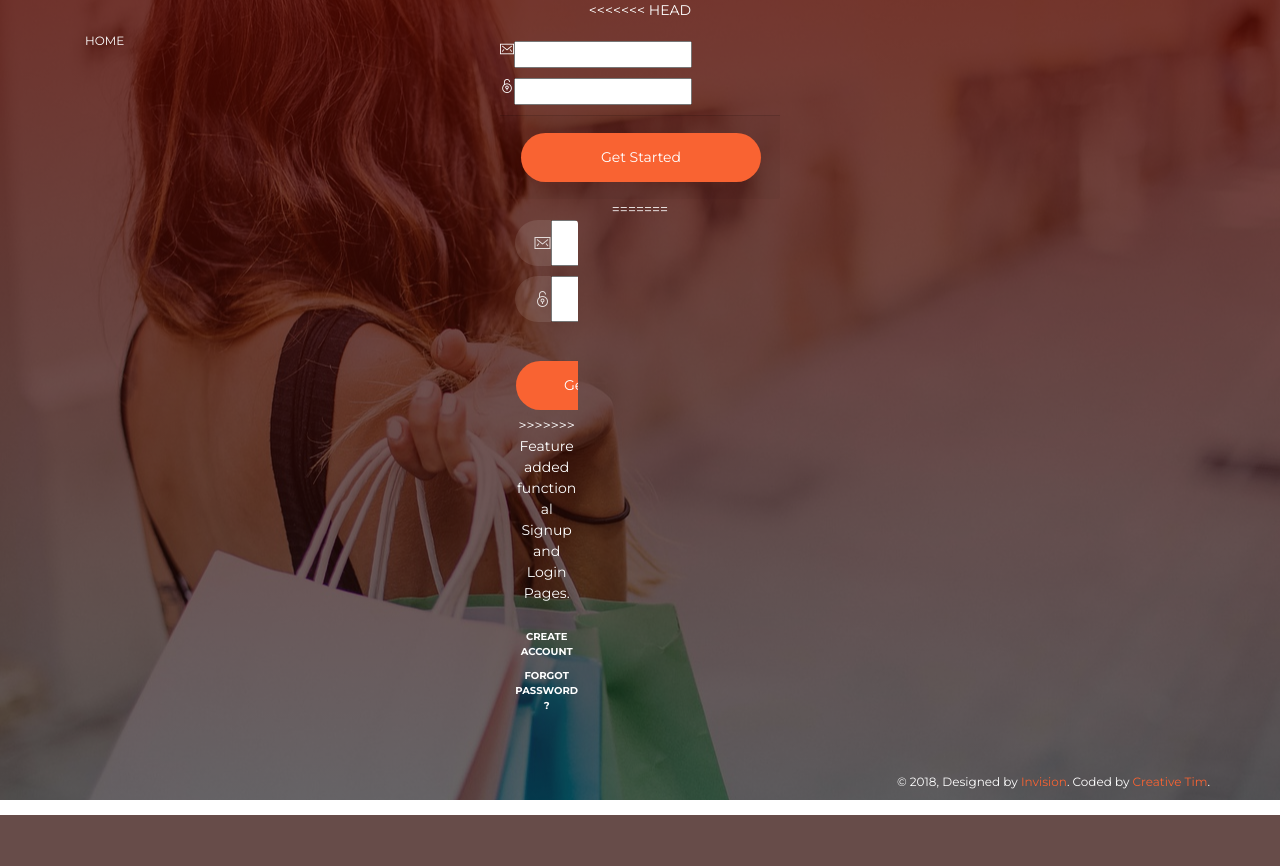
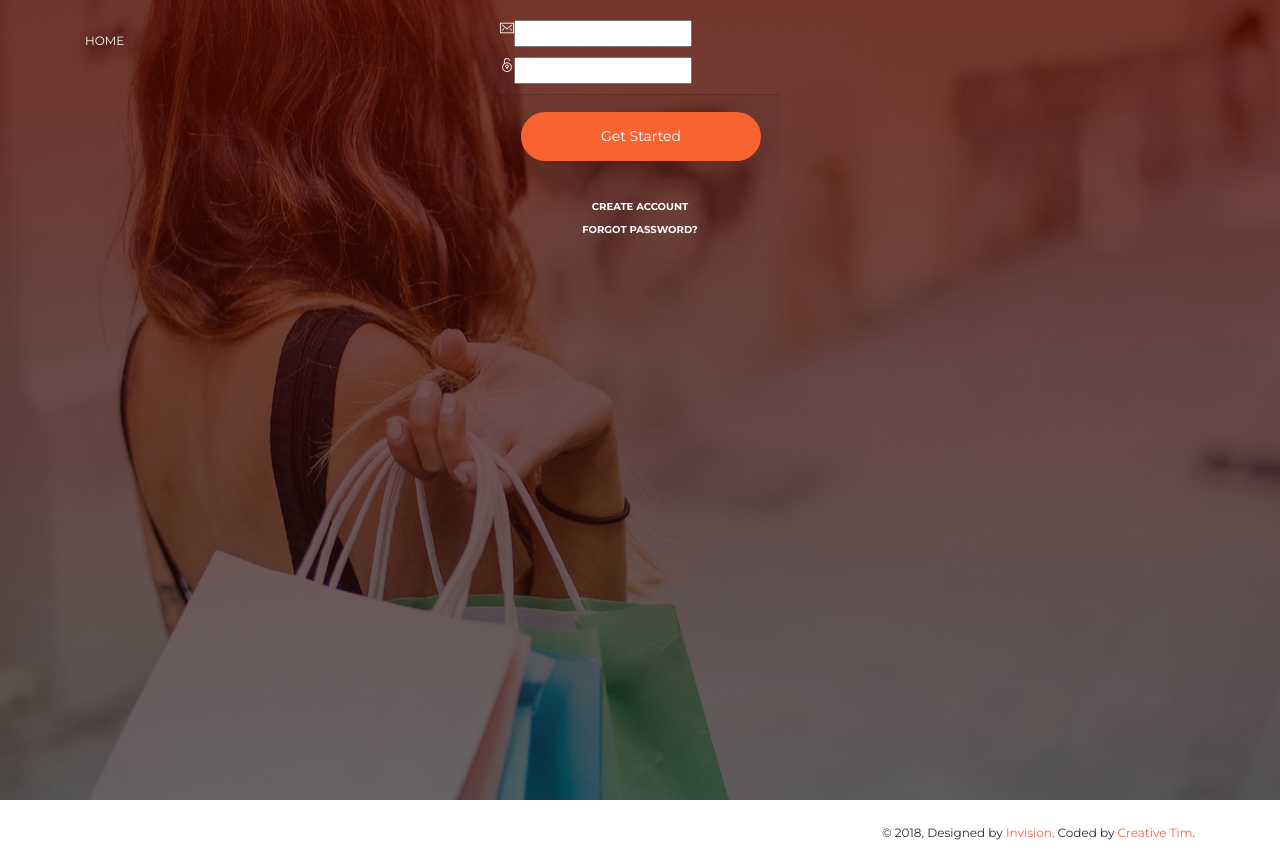
Before and after one commit to parseendavid/django-shopping-list, a Django app: template accounts/templates/accounts/login-page.html in a window 1280 px wide. Before the commit the page ends 815 px from the top, so only its background shows below. Run offline with Django 3.2, Linux system fonts and the light colour scheme; the template is opened without the code that fills it, so the values that code supplies are empty, except form fields; tables that the repository leaves empty hold one stand-in row (values such as "Sample post"); form fields are guessed from the names that the template uses; some libraries are stand-ins or nearby versions; grey boxes are pictures that could not be loaded.

```diff
--- a/accounts/templates/accounts/login-page.html
+++ b/accounts/templates/accounts/login-page.html
@@ -86,7 +86,6 @@
             </div>
         </div>
         <div class="container">
-<<<<<<< HEAD
             <div class="row">
                 <div class="col-md-5 ml-auto mr-auto">
                     <div class="card card-login card-plain">
@@ -123,37 +122,6 @@
                                     </button>
                                 </div>
                             </form>
-=======
-            <div class="col-md-4 content-center">
-                <div class="card card-login card-plain">
-                    <form class="form" method="POST" action="">
-                        {% csrf_token %}
-                        <div class="content">
-                            {% if form.non_field_errors %}
-                                <div class="alert alert-danger" role="alert">
-                                  <strong>Oh snap!</strong>
-                                    {% for error in form.errors %}
-                                        {{ form.non_field_errors.as_text | escape }}
-                                    {% endfor %}
-                                </div>
-                            {% endif %}
-                            <div class="input-group form-group-no-border input-lg">
-                                <span class="input-group-addon">
-                                    <i class="now-ui-icons ui-1_email-85"></i>
-                                </span>
-                                {{ form.username}}
-                            </div>
-                            <div class="input-group form-group-no-border input-lg">
-                                <span class="input-group-addon">
-                                    <i class="now-ui-icons ui-1_lock-circle-open"></i>
-                                </span>
-                                {{ form.password }}
-                            </div>
-                            <input type="hidden" name="next" value="{% url 'admin:index' %}">
-                        </div>
-                        <div class="footer text-center">
-                            <button type="submit" class="btn btn-primary btn-round btn-lg btn-block">Get Started</button>
->>>>>>> Feature added functional Signup and Login Pages.
                         </div>
                         <div class="pull-left">
                             <h6><a href="{% url 'accounts:signup' %}" class="link footer-link">Create
--- a/shopping_list/settings.py
+++ b/shopping_list/settings.py
@@ -126,8 +126,4 @@ STATICFILES_DIRS = [
 AUTHENTICATION_BACKENDS = (
     "django.contrib.auth.backends.ModelBackend",
 )
-<<<<<<< HEAD
 AUTH_USER_MODEL = "accounts.User"
-=======
-AUTH_USER_MODEL = "accounts.User"
->>>>>>> Feature added functional Signup and Login Pages.
```
Also changed, not shown: accounts/forms.py (+0 -18 lines), accounts/urls.py (+0 -8 lines), accounts/views.py (+0 -16 lines).
